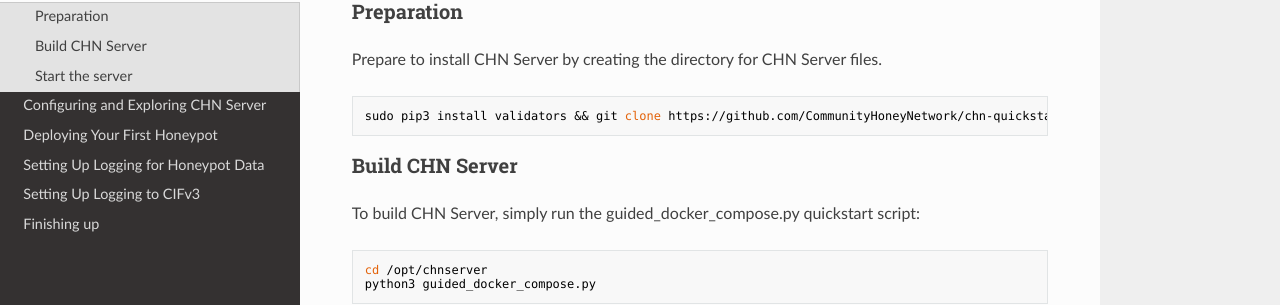
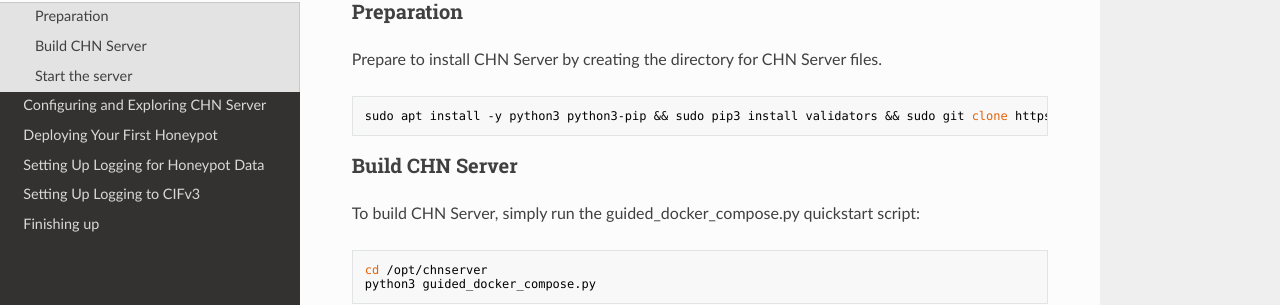
Before and after one commit to ckrez/it358-chn, an MkDocs documentation site: the page built from docs/build_server.md, in a window 1280 px wide and 900 px high. Shown: the part 210-515 px from the top of the window. Built offline with MkDocs 1.6.1, drawn with Linux system fonts in a browser that asks for light colours; nearby versions of some CDN libraries; old or Windows-style settings are respelled for this version of MkDocs.

Commit message:
Updating prep commands

````diff
--- a/docs/build_server.md
+++ b/docs/build_server.md
@@ -7,7 +7,7 @@
 Prepare to install CHN Server by creating the directory for CHN Server files.
 
 ```bash
-sudo pip3 install validators && git clone https://github.com/CommunityHoneyNetwork/chn-quickstart.git chnserver && sudo chown ubuntu:docker /opt/chnserver
+sudo apt install -y python3 python3-pip && sudo pip3 install validators && sudo git clone https://github.com/CommunityHoneyNetwork/chn-quickstart.git chnserver && sudo chown ubuntu:docker /opt/chnserver
 ```
 
 ### Build CHN Server
````
